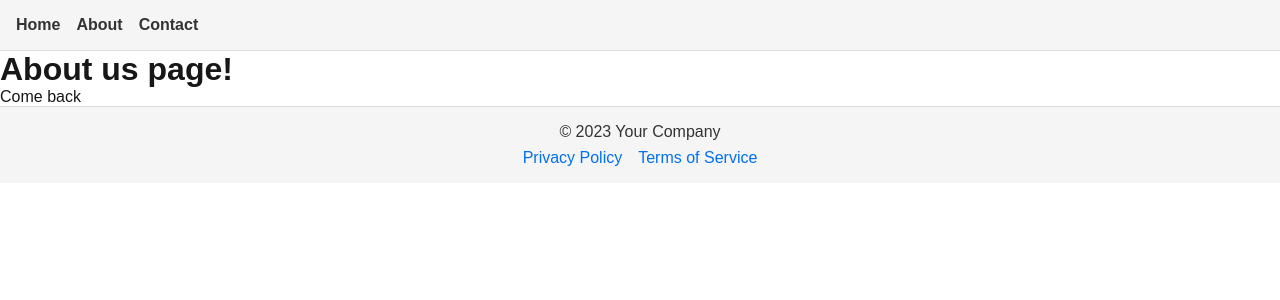
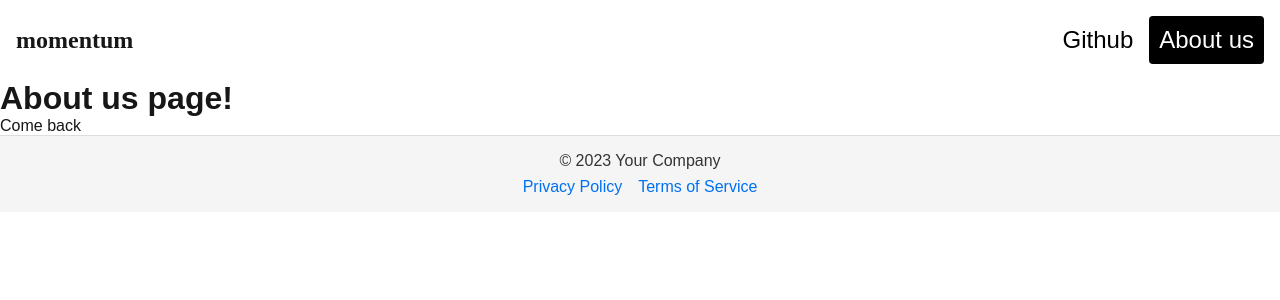
Before and after one commit to Guerra-09/momentum, a Next.js app: page /about-us in a window 1280 px wide. Shown: the top 300 px of the page. Built offline with nearby package versions, Linux system fonts and the light colour scheme.

Commit message:
feat: add navbar for mobile and desktop

```diff
--- a/src/app/_components/navigationBar.jsx
+++ b/src/app/_components/navigationBar.jsx
@@ -1,27 +1,39 @@
-// components/NavBar.jsx
-import Link from 'next/link';
+'use client';
+
+import { Menu, X } from 'lucide-react';
+import { useState } from 'react';
+import styles from './navigationBar.module.css';
 
 export default function NavBar() {
+  const [open, setOpen] = useState(false);
+
   return (
-    <nav style={styles.nav}>
-      <Link href="/" style={styles.link}>Home</Link>
-      <Link href="/about" style={styles.link}>About</Link>
-      <Link href="/contact" style={styles.link}>Contact</Link>
-    </nav>
+    <>
+      <nav className={styles.nav}>
+        <h2 className={styles.logo}>momentum</h2>
+
+        <div className={styles['desktop-menu']}>
+          <a href="https://github.com/Guerra-09/momentum" target="_blank" className={styles.link}>Github</a>
+          <a href="/about-us" className={`${styles.link} ${styles['link-button']}`}>About us</a>
+        </div>
+
+        <button onClick={() => setOpen(true)} className={`${styles.iconBtn} ${styles['mobile-only']}`}>
+          <Menu color="black" size={28} />
+        </button>
+      </nav>
+
+      {open && (
+        <div className={styles.sidebar}>
+          <div className={styles.sidebarHeader}>
+            <h2 className={styles.logo}>momentum</h2>
+            <button onClick={() => setOpen(false)} className={styles.iconBtn}>
+              <X color="black" size={28} />
+            </button>
+          </div>
+          <a href="/about-us" className={styles.link}>About us</a>
+          <a href="https://github.com/Guerra-09/momentum" target="_blank" className={styles.link}>Github</a>
+        </div>
+      )}
+    </>
   );
 }
-
-const styles = {
-  nav: {
-    display: 'flex',
-    gap: '1rem',
-    padding: '1rem',
-    background: '#f5f5f5',
-    borderBottom: '1px solid #ddd',
-  },
-  link: {
-    textDecoration: 'none',
-    color: '#333',
-    fontWeight: 'bold',
-  },
-};
--- /dev/null
+++ b/src/app/_components/navigationBar.module.css
@@ -0,0 +1,76 @@
+.nav {
+  display: flex;
+  justify-content: space-between;
+  align-items: center;
+  padding: 1rem;
+}
+
+.logo {
+  font-family: cursive;
+}
+
+.link {
+  font-size: 1.5rem;
+  text-decoration: none;
+  color: #000;
+  margin-left: 1rem;
+  padding-block: 10px;
+}
+
+.link-button {
+  background: black;
+  color: white;
+  padding-inline: 10px;
+  border-radius: 4px;
+}
+
+.iconBtn {
+  background: none;
+  border: none;
+  cursor: pointer;
+}
+
+.desktop-menu {
+  display: flex;
+  align-items: center;
+}
+
+.mobile-only {
+  display: none;
+}
+
+.sidebar {
+  display: flex;
+  flex-direction: column;
+  position: fixed;
+  top: 0;
+  right: 0;
+  width: 100%;
+  height: 100vh;
+  background: #f4f4f4;
+  padding: 1rem;
+  z-index: 1000;
+}
+
+.sidebarHeader {
+  display: flex;
+  justify-content: space-between;
+  align-items: center;
+  margin-bottom: 2rem;
+}
+
+@media (max-width: 600px) {
+  .desktop-menu {
+    display: none;
+  }
+
+  .mobile-only {
+    display: block;
+  }
+}
+
+@media (min-width: 601px) {
+  .sidebar {
+    display: none !important;
+  }
+}
```
Also changed, not shown: package.json (+5 -4 lines), 1 other file (tests, documents, lock files or other folders).
